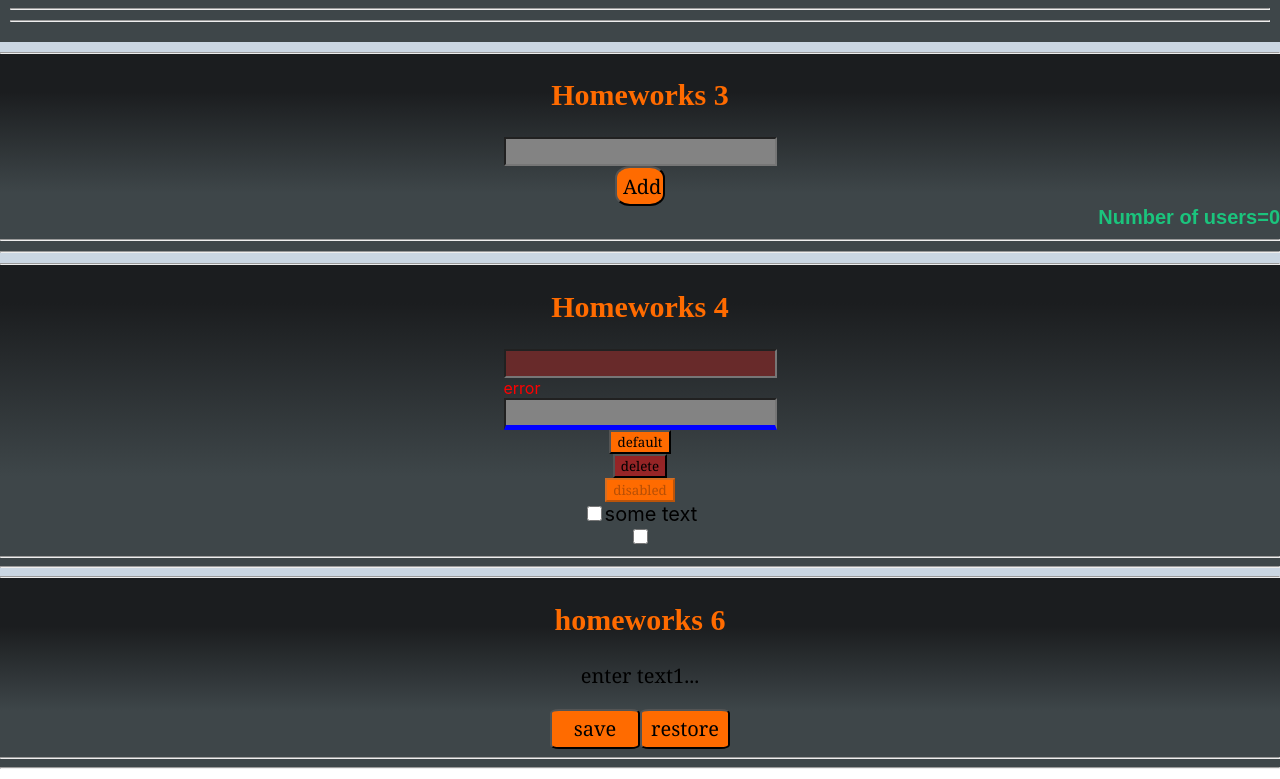
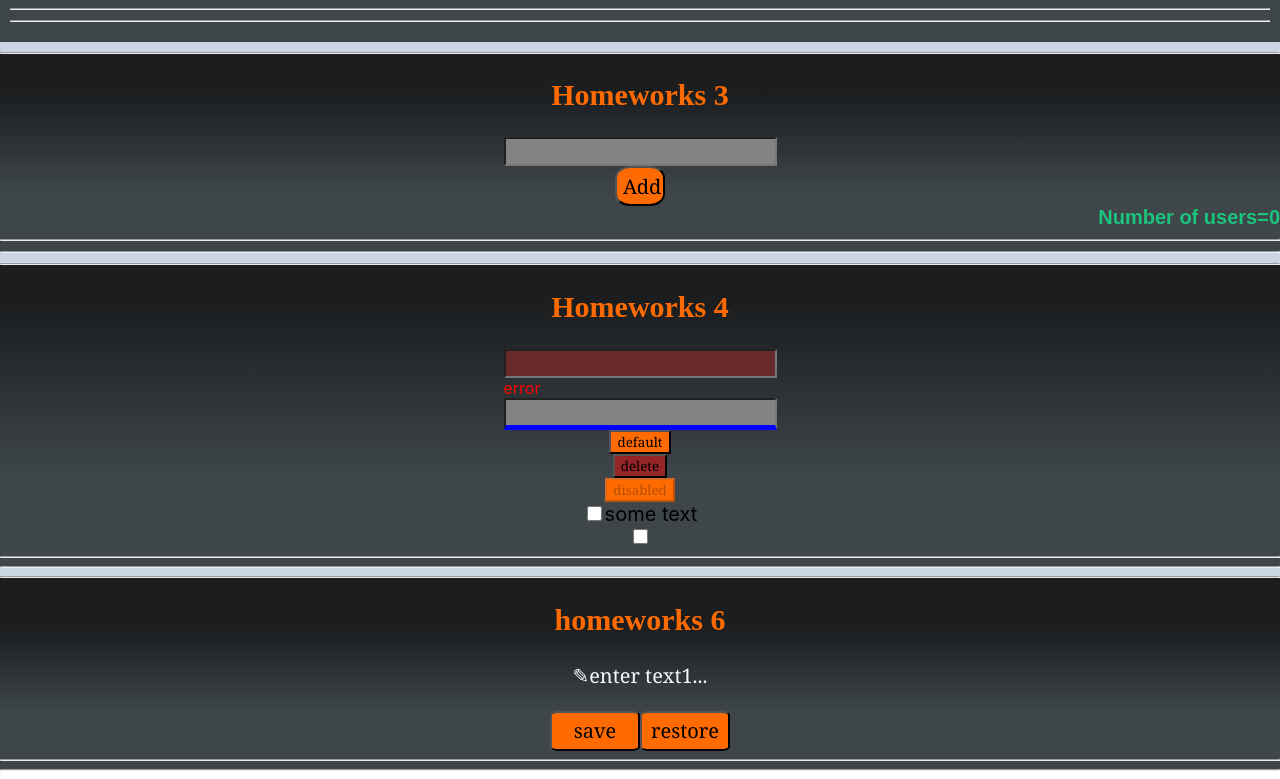
Before and after one commit to Vladon79/DZ_Ignat, a React (Create React App) app: page /#/pre-junior in a window 1280 px wide. Shown: the part 617-1396 px from the top of the page. Built offline with nearby package versions, Linux system fonts and the light colour scheme.

Commit message:
HW6End_commit

```diff
--- a/src/p2-homeworks/h6/HW6.module.css
+++ b/src/p2-homeworks/h6/HW6.module.css
@@ -14,3 +14,11 @@
     font-size: 20px;
     font-family: Cambria, Cochin, Georgia, Times, 'Times New Roman', serif;
 }
+.span{
+    display: inline-block;
+
+    height: 29px;
+
+
+    color:#f7f8f9
+}
--- a/src/p2-homeworks/h6/HW6.tsx
+++ b/src/p2-homeworks/h6/HW6.tsx
@@ -1,7 +1,7 @@
-import React, {useState} from 'react'
+import React, { useState } from 'react'
 import SuperEditableSpan from './common/c4-SuperEditableSpan/SuperEditableSpan'
 import SuperButton from '../h4/common/c2-SuperButton/SuperButton'
-import {restoreState, saveState} from './localStorage/localStorage'
+import { restoreState, saveState } from './localStorage/localStorage'
 import s from "./HW6.module.css"
 
 function HW6() {
@@ -11,12 +11,12 @@ function HW6() {
         saveState<string>('editable-span-value', value)
     }
     const restore = () => {
-        // setValue()
+        setValue(restoreState('editable-span-value', ''))
     }
 
     return (
         <div className={s.HW6}>
-            <hr/>
+            <hr />
             <h2>homeworks 6</h2>
 
             {/*should work (должно работать)*/}
@@ -24,16 +24,16 @@ function HW6() {
                 <SuperEditableSpan
                     value={value}
                     onChangeText={setValue}
-                    spanProps={{children: value ? undefined : 'enter text1...'}}
+                    spanProps={{ children: value ? undefined : 'enter text1...' }}
                 />
             </div>
             <SuperButton onClick={save} className={s.button}>save</SuperButton>
             <SuperButton onClick={restore} className={s.button}>restore</SuperButton>
 
-            <hr/>
+            <hr />
             {/*для личного творчества, могу проверить*/}
             {/*<AlternativeSuperEditableSpan/>*/}
-            <hr/>
+            <hr />
         </div>
     )
 }
--- a/src/p2-homeworks/h6/common/c4-SuperEditableSpan/SuperEditableSpan.tsx
+++ b/src/p2-homeworks/h6/common/c4-SuperEditableSpan/SuperEditableSpan.tsx
@@ -1,6 +1,6 @@
 import React, {DetailedHTMLProps, InputHTMLAttributes, HTMLAttributes, useState} from 'react'
 import SuperInputText from '../../../h4/common/c1-SuperInputText/SuperInputText'
-
+import s from "./../../HW6.module.css"
 // тип пропсов обычного инпута
 type DefaultInputPropsType = DetailedHTMLProps<InputHTMLAttributes<HTMLInputElement>, HTMLInputElement>
 // тип пропсов обычного спана
@@ -31,22 +31,23 @@ const SuperEditableSpan: React.FC<SuperEditableSpanType> = (
     const {children, onDoubleClick, className, ...restSpanProps} = spanProps || {}
 
     const onEnterCallback = () => {
-        // setEditMode() // выключить editMode при нажатии Enter
+        setEditMode(false) // выключить editMode при нажатии Enter
 
         onEnter && onEnter()
     }
     const onBlurCallback = (e: React.FocusEvent<HTMLInputElement>) => {
-        // setEditMode() // выключить editMode при нажатии за пределами инпута
+        setEditMode(false) // выключить editMode при нажатии за пределами инпута
 
         onBlur && onBlur(e)
     }
     const onDoubleClickCallBack = (e: React.MouseEvent<HTMLSpanElement, MouseEvent>) => {
-        // setEditMode() // включить editMode при двойном клике
+
+        setEditMode(true) // включить editMode при двойном клике
 
         onDoubleClick && onDoubleClick(e)
     }
 
-    const spanClassName = `${'сделать красивый стиль для спана'} ${className}`
+    const spanClassName = `${s.span} ${className}`
 
     return (
         <>
@@ -67,7 +68,7 @@ const SuperEditableSpan: React.FC<SuperEditableSpanType> = (
                         {...restSpanProps}
                     >
                         {/*если нет захардкодженного текста для спана, то значение инпута*/}
-                        {children || restProps.value}
+                        ✎{children || restProps.value}
                     </span>
                 )
             }
```
